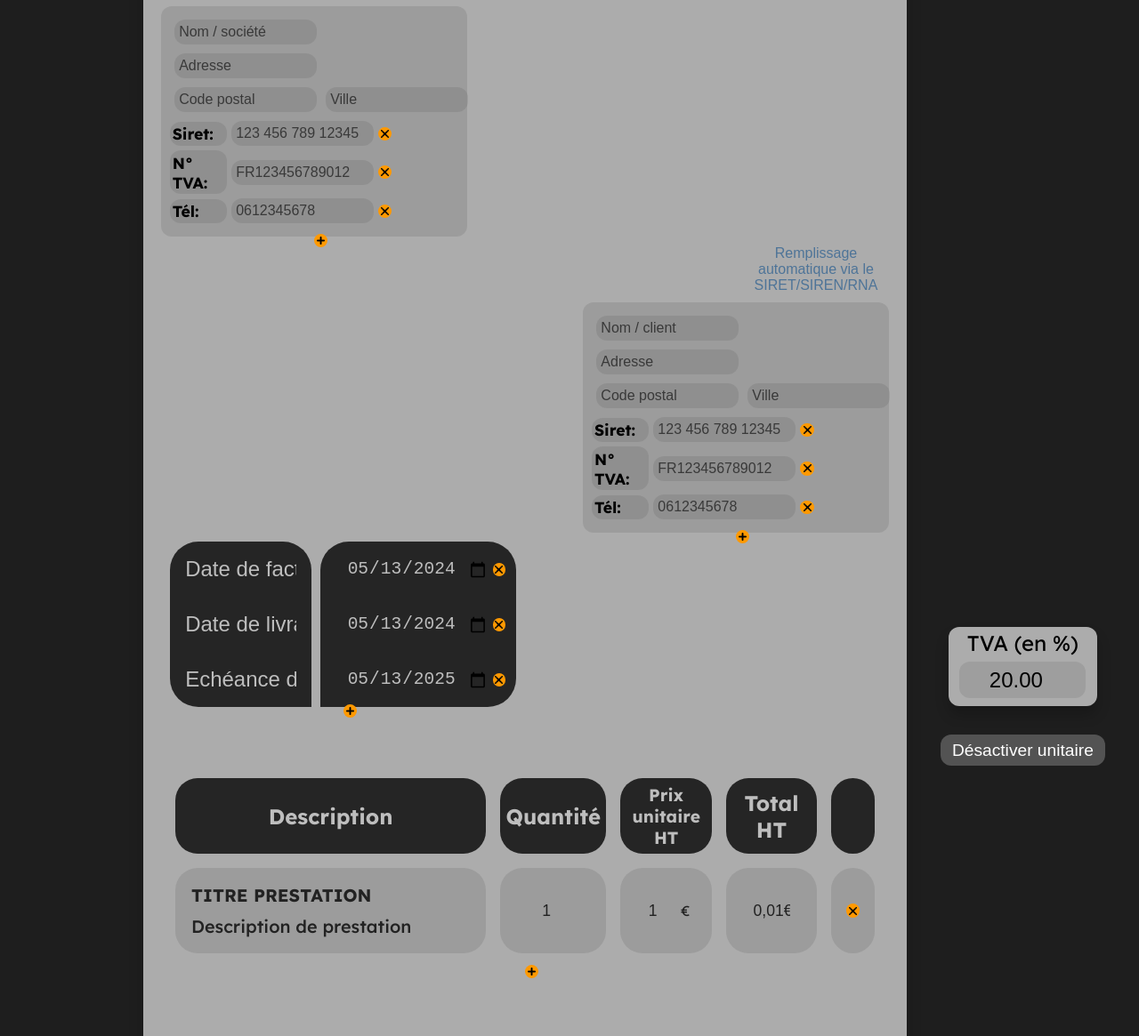
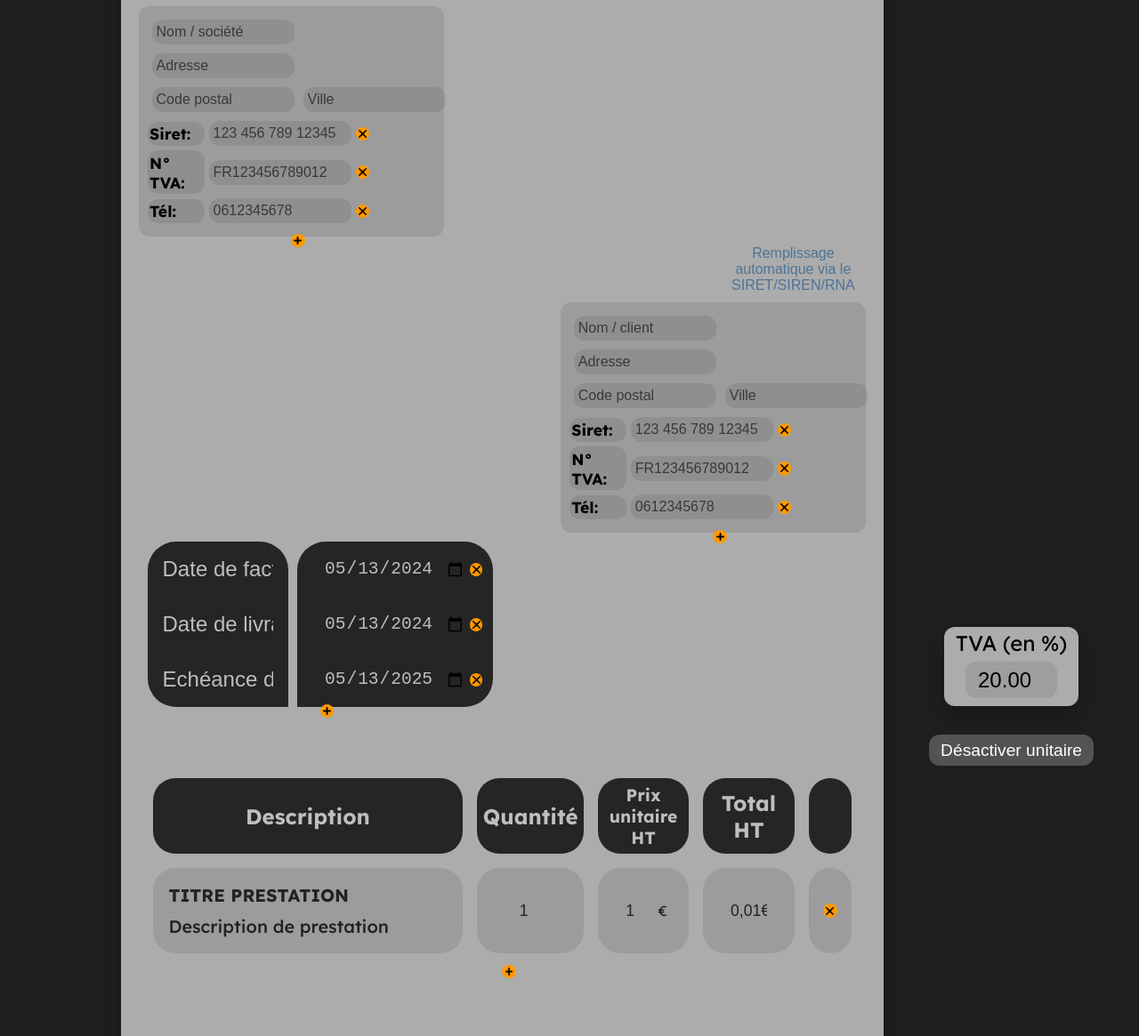
Before and after one commit to NotTrueFalse/facture, a plain HTML site: page index.html in a window 1280 px wide. Shown: the part 218-1383 px from the top of the page at 89% size. Drawn offline with nearby package versions, Linux system fonts and the light colour scheme; some packages are replaced by stand-ins of ours; a script that the page names is missing.

Commit message:
Update style.css

```diff
--- a/css/style.css
+++ b/css/style.css
@@ -59,7 +59,7 @@ body{
     align-items: center;
     width:fit-content;
     gap:4vh;
-    margin: 0 3vw;
+    margin: 0 4%;
 }
 .right_stuff.hide{
     display: none;
@@ -78,7 +78,7 @@ body{
     font-size:1.5em;
 }
 .modif_TVA input{
-    width: 100%;
+    width: 8vw;
     border: none;
     outline: none;
     background-color: #00000015;
```
